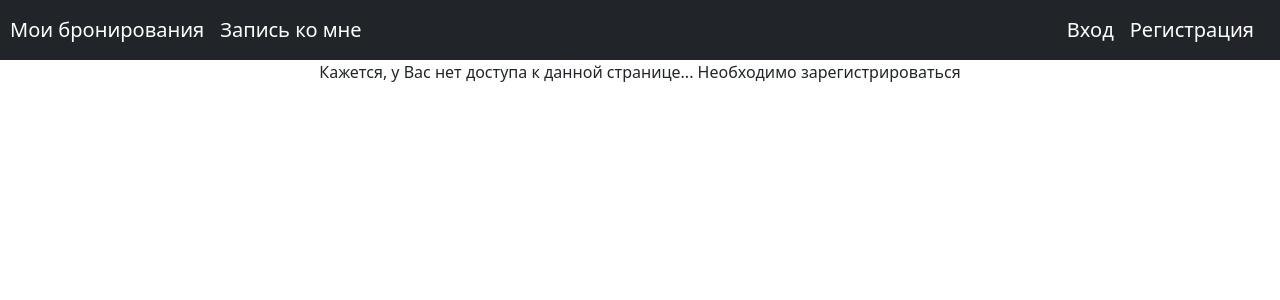
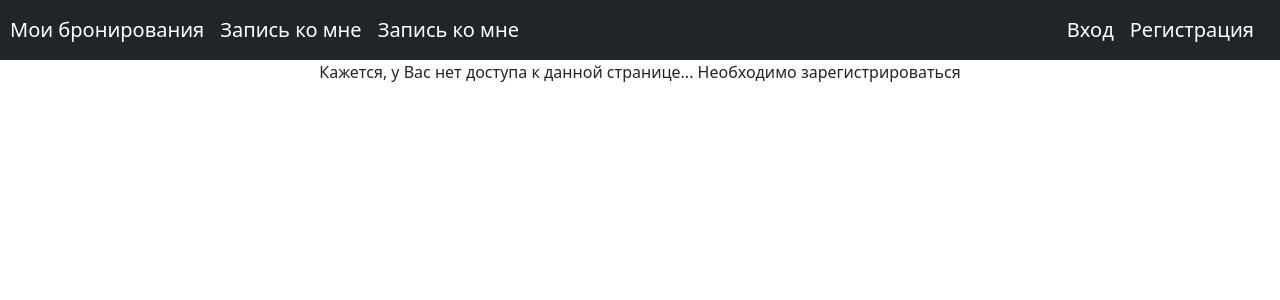
Before and after one commit to wildd1994/booking_template, a Django app: page /booking/create/ in a window 1280 px wide. Shown: the top 300 px of the page. Run offline with Django 4.2, Linux system fonts and the light colour scheme.

Commit message:
add link to create

```diff
--- a/booking_finam/templates/default.html
+++ b/booking_finam/templates/default.html
@@ -18,6 +18,9 @@
                </div>
                <a class="navbar-brand" href="/booking/my_schedule">Запись ко мне</a>
                <div class="collapse navbar-collapse" id="list_booking">
+               </div>
+               <a class="navbar-brand" href="/booking/create">Запись ко мне</a>
+               <div class="collapse navbar-collapse" id="create_booking">
                </div>
            </div>
            <div style="display: flex; justify-content: flex-end">
```
